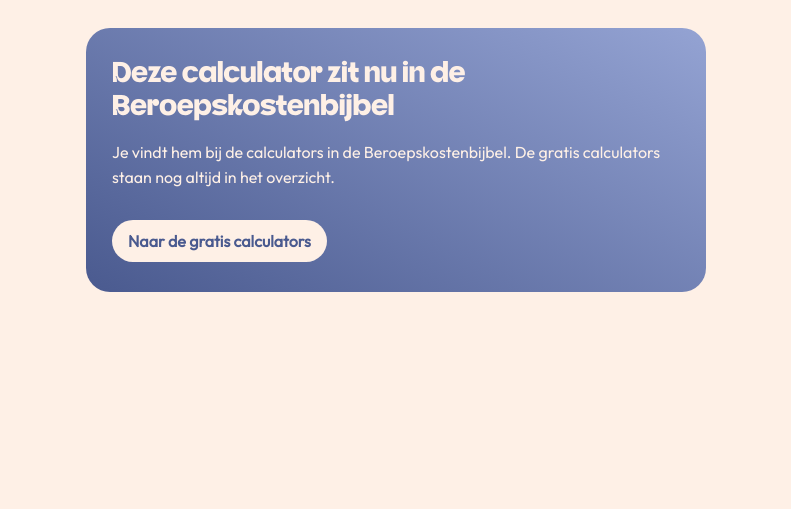
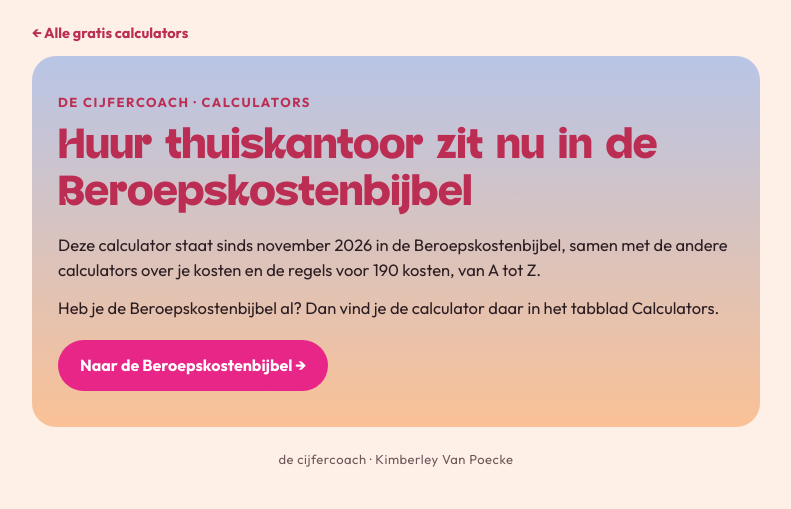
Before and after one commit to decijfercoach/calculators, a plain HTML site: page thuiskantoor/index.html in a window 1280 px wide. Shown: the whole page, without its empty margins (244-1035 px from the left). Drawn offline with Linux system fonts and the light colour scheme.

Commit message:
Verhuisbericht thuiskantoor: brandingkleuren en link

```diff
--- a/thuiskantoor/index.html
+++ b/thuiskantoor/index.html
@@ -1,9 +1,54 @@
 <!doctype html>
-<html lang="nl-BE"><head><meta charset="utf-8"><meta name="viewport" content="width=device-width, initial-scale=1"><meta name="robots" content="noindex, nofollow">
-<title>Deze calculator zit nu in de Beroepskostenbijbel | De Cijfercoach</title>
-<style>@font-face{font-family:'Outfit';src:url('../fonts/outfit-400.woff2') format('woff2')}@font-face{font-family:'Glitz';src:url('../fonts/glitz.woff2') format('woff2')}
-body{margin:0;background:#FEF0E6;color:#2b1d22;font-family:'Outfit',system-ui,sans-serif;line-height:1.55}.w{max-width:620px;margin:0 auto;padding:28px 18px}
-.c{background:linear-gradient(28deg,#4A5A8F,#94A3D3);color:#FEF0E6;border-radius:24px;padding:30px 26px}h1{font-family:'Glitz',system-ui,sans-serif;font-weight:400;margin:0 0 10px;font-size:30px;line-height:1.1}
-a{display:inline-block;margin-top:14px;background:#FEF0E6;color:#4A5A8F;font-weight:700;border-radius:999px;padding:9px 16px;text-decoration:none}</style></head>
-<body><div class="w"><div class="c"><h1>Deze calculator zit nu in de Beroepskostenbijbel</h1><p>Je vindt hem bij de calculators in de Beroepskostenbijbel. De gratis calculators staan nog altijd in het overzicht.</p><a href="../">Naar de gratis calculators</a></div></div>
-<script>function h(){var b=document.body.getBoundingClientRect().height;parent.postMessage({type:'dcc-height',height:Math.ceil(b)+20},'*')}window.addEventListener('load',function(){h();parent.postMessage({type:'dcc-nav'},'*')});window.addEventListener('message',function(e){if(e.data&&e.data.type==='dcc-vraag-hoogte')h()});</script></body></html>
+<html lang="nl-BE">
+<head>
+<meta charset="utf-8">
+<meta name="viewport" content="width=device-width, initial-scale=1">
+<meta name="robots" content="noindex, nofollow">
+<title>Huur thuiskantoor | De Cijfercoach</title>
+<style>
+@font-face{font-family:'Glitz';src:url('../fonts/glitz.woff2') format('woff2');font-weight:400;font-style:normal;font-display:swap}
+@font-face{font-family:'Outfit';src:url('../fonts/outfit-400.woff2') format('woff2');font-weight:400;font-style:normal;font-display:swap}
+@font-face{font-family:'Outfit';src:url('../fonts/outfit-700.woff2') format('woff2');font-weight:700;font-style:normal;font-display:swap}
+:root{--creme:#fef0e6;--perzik:#fac196;--lila-licht:#b8c5e6;--bordeaux:#bb2d53;--roze:#e72687;--ink:#2b1d22;--muted:#6f565d}
+*{box-sizing:border-box}
+body{margin:0;background:var(--creme);color:var(--ink);font-family:'Outfit',system-ui,-apple-system,'Segoe UI',Arial,sans-serif;line-height:1.55}
+.wrap{max-width:760px;margin:0 auto;padding:20px 16px 36px}
+.terug{display:inline-block;color:var(--bordeaux);font-weight:700;font-size:14.5px;text-decoration:none;margin:0 0 12px}
+.terug:hover{text-decoration:underline}
+.hero{background:linear-gradient(180deg,var(--lila-licht) 0%,var(--perzik) 100%);border-radius:24px;padding:36px 26px}
+.eyebrow{font-size:13px;letter-spacing:.12em;text-transform:uppercase;color:var(--bordeaux);font-weight:700;margin:0 0 10px}
+h1{font-family:'Glitz','Outfit',system-ui,sans-serif;font-weight:400;font-size:clamp(30px,6.5vw,44px);line-height:1.08;word-spacing:.14em;color:var(--bordeaux);margin:0 0 14px}
+p{margin:0 0 12px;font-size:16.5px}
+.knop{display:inline-block;margin-top:8px;background:var(--roze);color:#fff;font-weight:700;text-decoration:none;border-radius:999px;padding:13px 22px;font-size:16px}
+.knop:hover{background:var(--bordeaux)}
+a:focus-visible{outline:3px solid var(--roze);outline-offset:3px}
+.brand{text-align:center;margin-top:22px;font-size:13px;color:var(--muted);letter-spacing:.04em}
+@media (max-width:560px){.hero{padding:28px 20px}}
+</style>
+</head>
+<body>
+<div class="wrap">
+  <a class="terug" href="../">← Alle gratis calculators</a>
+  <header class="hero">
+    <p class="eyebrow">De Cijfercoach · Calculators</p>
+    <h1>Huur thuiskantoor zit nu in de Beroepskostenbijbel</h1>
+    <p>Deze calculator staat sinds november 2026 in de Beroepskostenbijbel, samen met de andere calculators over je kosten en de regels voor 190 kosten, van A tot Z.</p>
+    <p>Heb je de Beroepskostenbijbel al? Dan vind je de calculator daar in het tabblad Calculators.</p>
+    <a class="knop" href="https://decijfercoach.plugandpay.nl/checkout/beroepskostenbijbel" target="_top">Naar de Beroepskostenbijbel →</a>
+  </header>
+  <div class="brand">de cijfercoach · Kimberley Van Poecke</div>
+</div>
+<script>
+function meldHoogte(){ try{ window.parent.postMessage({type:'dcc-height', height: Math.ceil(document.body.getBoundingClientRect().height)}, '*'); }catch(e){} }
+if(window.ResizeObserver){ new ResizeObserver(meldHoogte).observe(document.body); }
+window.addEventListener('load', meldHoogte);
+</script>
+<script>
+(function(){
+  function hoogte(){ try{ window.parent.postMessage({type:'dcc-height', height: Math.ceil(document.body.getBoundingClientRect().height)}, '*'); }catch(e){} }
+  window.addEventListener('message', function(e){ if(e.data && e.data.type === 'dcc-vraag-hoogte') hoogte(); });
+  window.addEventListener('load', function(){ try{ window.parent.postMessage({type:'dcc-nav'}, '*'); }catch(e){} hoogte(); });
+})();
+</script>
+</body>
+</html>
```
